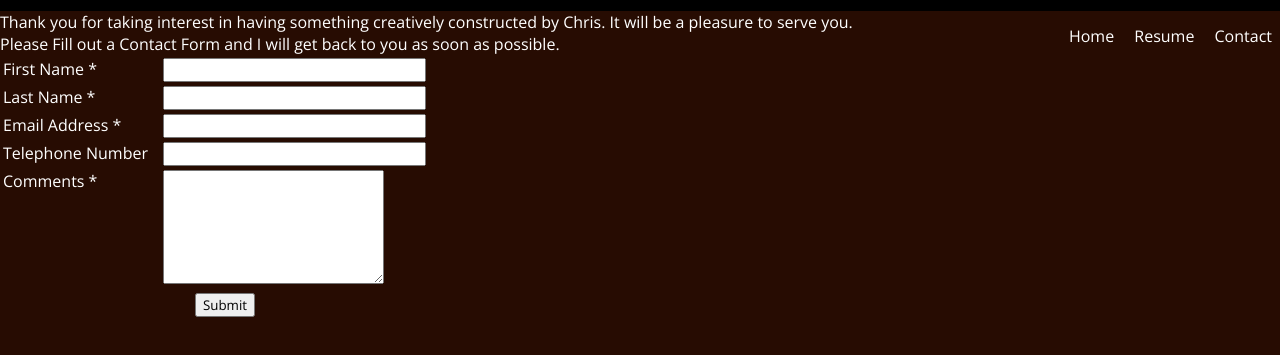
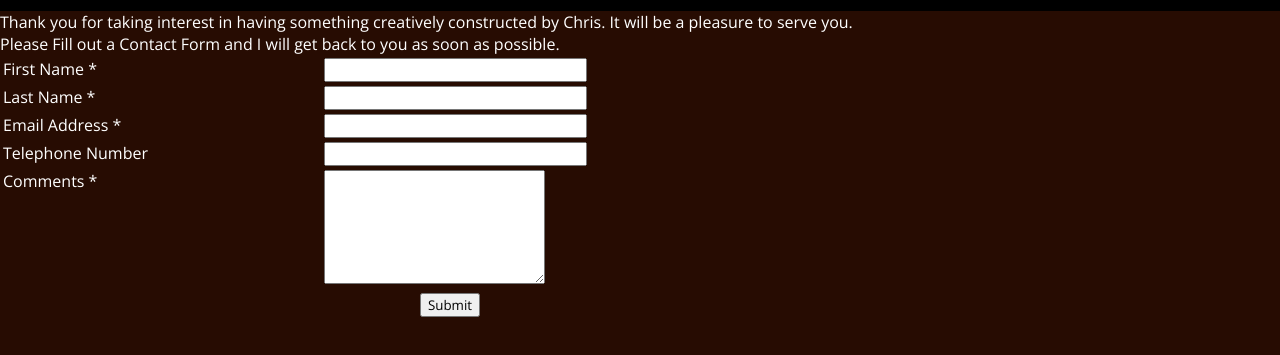
Before and after one commit to CG420/CG420.github.io, a website: page contact.html in a window 1280 px wide. Shown: the part 39-394 px from the top of the page. Drawn offline with nearby package versions, Linux system fonts and the light colour scheme.

Commit message:
changed contact css

```diff
--- a/contact.html
+++ b/contact.html
@@ -20,26 +20,20 @@
 </header>
 
 <body>
-  <nav>
-    <ul>
-      <li><a href="index.html">Home</a></li>
-      <li><a href="resume.html">Resume</a></li>
-      <li><a href="contact.html">Contact</a></li>
-    </ul>
-  </nav>
+  <div id="cv" class="instaFade">
   <form action="https://formspree.io/YOUREMAIL@EXAMPLE.COM" method="POST">
     <input type="hidden" name="_next" value="//CG420.github.io/thanks.html">
     <input type="text" name="_gotcha" style="display:none">
-    <div>
+    <div class="quickFade">
       Thank you for taking interest in having something creatively constructed by Chris. It will be a pleasure to serve you.
     </div>
 
-    <table width="450px">
+    <table width="900px">
       <thead>
         Please Fill out a Contact Form and I will get back to you as soon as possible.
       </thead>
-      <tbody>
-        <tr>
+      <tbody class="quickFade">
+        <tr class="quickFade delayOne">
           <td valign="top">
             <label for="first_name">First Name *</label>
           </td>
@@ -48,7 +42,7 @@
           </td>
         </tr>
 
-        <tr>
+        <tr class="quickFade delayTwo">
           <td valign="top"">
                         <label for=" last_name">Last Name *</label>
           </td>
@@ -57,7 +51,7 @@
           </td>
         </tr>
 
-        <tr>
+        <tr class="quickFade delayThree">
           <td valign="top">
             <label for="email">Email Address *</label>
           </td>
@@ -66,7 +60,7 @@
           </td>
         </tr>
 
-        <tr>
+        <tr class="quickFade delayFour">
           <td valign="top">
             <label for="telephone">Telephone Number</label>
           </td>
@@ -75,7 +69,7 @@
           </td>
         </tr>
 
-        <tr>
+        <tr class="quickFade delayFive">
           <td valign="top">
             <label for="comments">Comments *</label>
           </td>
@@ -84,7 +78,7 @@
           </td>
         </tr>
 
-        <tr>
+        <tr class="quickFade delaySix">
           <td colspan="2" style="text-align:center">
             <input type="submit" value="Submit">
           </td>
@@ -96,7 +90,7 @@
   <div>
     <input type="hidden" name="_subject" value="New submission!">
   </div>
-
+</div>
 </body>
 
 </html>
--- a/src/contact.scss
+++ b/src/contact.scss
@@ -0,0 +1,257 @@
+@import url("https://fonts.googleapis.com/css?family=Open+Sans");
+
+* {
+    font-family: 'Open Sans', sans-serif;
+}
+
+.avatar {
+    border-radius: 50%;
+    float: right;
+    margin-right: 1em;
+    height: 400px;
+    width: 450px;
+}
+
+body {
+    padding: 0;
+    margin: 0;
+}
+
+header {
+    height: 50px;
+    background: #000;
+    color: #fff;
+    padding: 0 .5rem 0 1rem;
+}
+
+header .logo {
+    line-height: 50px;
+    font-weight: bold;
+}
+
+nav {
+    float: right;
+}
+
+nav ul {
+    margin: 0;
+    padding: 0;
+    list-style: none;
+}
+
+nav ul li {
+    display: inline;
+}
+
+nav ul li a,
+nav ul li a:link,
+nav ul li a:visited {
+    display: inline-block;
+    padding: 0 .5rem;
+    color: #fff;
+    line-height: 50px;
+    text-decoration: none;
+}
+
+nav ul li a:hover {
+    background: #444;
+}
+
+main {
+    /* Use a margin to center the page */
+    margin: 0 auto;
+    /* Set the width of the content */
+    width: 960px;
+    /* For smaller screens to not exceed the max screen width */
+    max-width: 100%;
+}
+
+#toggleMenu {
+    display: none;
+}
+
+@media only screen and (max-width: 960px) {
+    nav {
+        display: none;
+    }
+
+    #toggleMenu {
+        display: block;
+        float: right;
+        line-height: 50px;
+    }
+
+    nav {
+        position: absolute;
+        display: none;
+        background: #000;
+        top: 50px;
+        left: 0;
+        right: 0;
+    }
+
+    nav ul li a,
+    nav ul li a:link,
+    nav ul li a:visited {
+        display: block;
+        border-bottom: 1px solid #777;
+    }
+}
+
+html,
+body {
+    background: #270c02;
+    font-family: 'Lato', helvetica, arial, sans-serif;
+    font-size: 16px;
+    color: rgb(255, 255, 255);
+}
+
+.clear {
+    clear: both;
+}
+
+#mainArea {
+    padding: 0 40px;
+}
+
+@media print {
+    #cv {
+        width: 100%;
+    }
+}
+
+@-webkit-keyframes reset {
+    0% {
+        opacity: 0;
+    }
+
+    100% {
+        opacity: 0;
+    }
+}
+
+@-webkit-keyframes fade-in {
+    0% {
+        opacity: 0;
+    }
+
+    40% {
+        opacity: 0;
+    }
+
+    100% {
+        opacity: 1;
+    }
+}
+
+@-moz-keyframes reset {
+    0% {
+        opacity: 0;
+    }
+
+    100% {
+        opacity: 0;
+    }
+}
+
+@-moz-keyframes fade-in {
+    0% {
+        opacity: 0;
+    }
+
+    40% {
+        opacity: 0;
+    }
+
+    100% {
+        opacity: 1;
+    }
+}
+
+@keyframes reset {
+    0% {
+        opacity: 0;
+    }
+
+    100% {
+        opacity: 0;
+    }
+}
+
+@keyframes fade-in {
+    0% {
+        opacity: 0;
+    }
+
+    40% {
+        opacity: 0;
+    }
+
+    100% {
+        opacity: 1;
+    }
+}
+
+.instaFade {
+    -webkit-animation-name: reset, fade-in;
+    -webkit-animation-duration: 1.5s;
+    -webkit-animation-timing-function: ease-in;
+
+    -moz-animation-name: reset, fade-in;
+    -moz-animation-duration: 1.5s;
+    -moz-animation-timing-function: ease-in;
+
+    animation-name: reset, fade-in;
+    animation-duration: 1.5s;
+    animation-timing-function: ease-in;
+}
+
+.quickFade {
+    -webkit-animation-name: reset, fade-in;
+    -webkit-animation-duration: 2.5s;
+    -webkit-animation-timing-function: ease-in;
+
+    -moz-animation-name: reset, fade-in;
+    -moz-animation-duration: 2.5s;
+    -moz-animation-timing-function: ease-in;
+
+    animation-name: reset, fade-in;
+    animation-duration: 2.5s;
+    animation-timing-function: ease-in;
+}
+
+.delayOne {
+    -webkit-animation-delay: 0, .5s;
+    -moz-animation-delay: 0, .5s;
+    animation-delay: 0, .5s;
+}
+
+.delayTwo {
+    -webkit-animation-delay: 0, 1s;
+    -moz-animation-delay: 0, 1s;
+    animation-delay: 0, 1s;
+}
+
+.delayThree {
+    -webkit-animation-delay: 0, 1.5s;
+    -moz-animation-delay: 0, 1.5s;
+    animation-delay: 0, 1.5s;
+}
+
+.delayFour {
+    -webkit-animation-delay: 0, 2s;
+    -moz-animation-delay: 0, 2s;
+    animation-delay: 0, 2s;
+}
+
+.delayFive {
+    -webkit-animation-delay: 0, 2.5s;
+    -moz-animation-delay: 0, 2.5s;
+    animation-delay: 0, 2.5s;
+}
+
+.delaySix {
+    -webkit-animation-delay: 0, 3s;
+    -moz-animation-delay: 0, 3s;
+    animation-delay: 0, 3s;
+}
```
